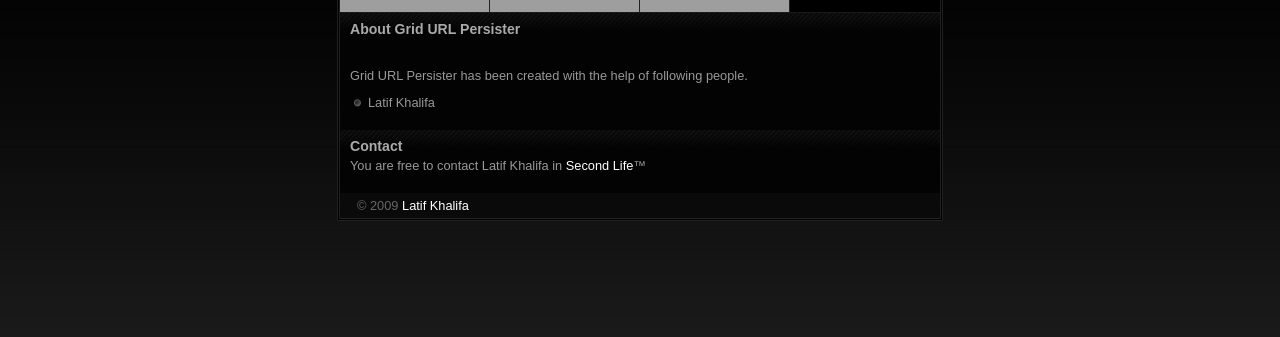
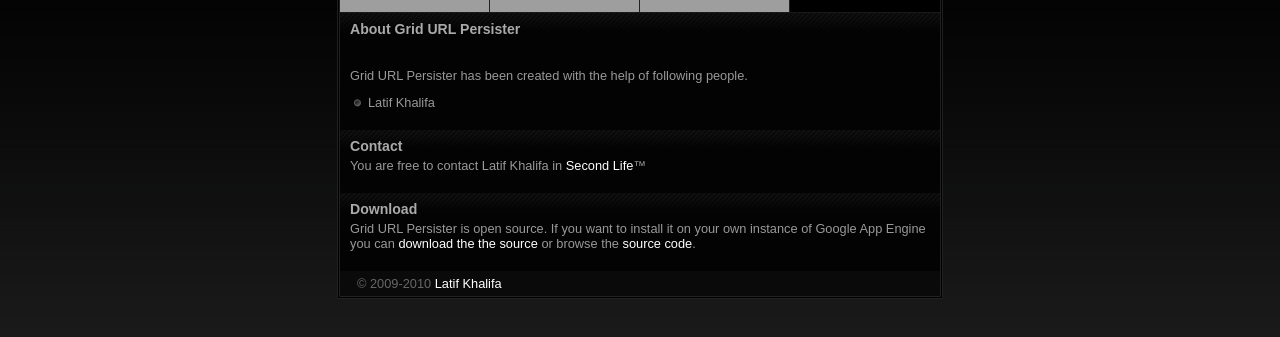
Before and after one commit to VirtualWorldsRepos/gridpersister, a Python web app: template templates/about.html in a window 1280 px wide. Shown: the part 292-629 px from the top of the page. Run offline with Jinja, Linux system fonts and the light colour scheme; the template is opened without the code that fills it, so the values that code supplies are empty; grey boxes are pictures that could not be loaded.

Commit message:
Add links to open source version, update copyright year

```diff
--- a/templates/about.html
+++ b/templates/about.html
@@ -15,4 +15,15 @@
     <h1>Contact</h1>
     <p>You are free to contact Latif Khalifa in <a href="http://secondlife.com/">Second Life</a>&trade;</p>
 </div>
+
+<div class="item">
+    <h1>Download</h1>
+    <p>Grid URL Persister is open source. If you want to install it on your own instance of
+    Google App Engine you can <a href="http://code.google.com/p/gridpersister/downloads/list"
+    title="Download Grid URL Persister from Google Code">
+    download the the source</a>
+    or browse the <a href="http://code.google.com/p/gridpersister/source/browse/"
+    title="Browse Grid URL Persister source code at Google Code site">source code</a>.</p>
+</div>
+
 {% endblock %}
--- a/templates/base.html
+++ b/templates/base.html
@@ -31,7 +31,7 @@
 
     <div class="footer">
 
-        <span class="left">&copy; 2009 <a href="#">Latif Khalifa</a></span>
+        <span class="left">&copy; 2009-2010 <a href="#">Latif Khalifa</a></span>
 
         <!--span class="right">Powered by <a href="http://openmetaverse.org/">LIBOPENMV</a></span-->
 
```
